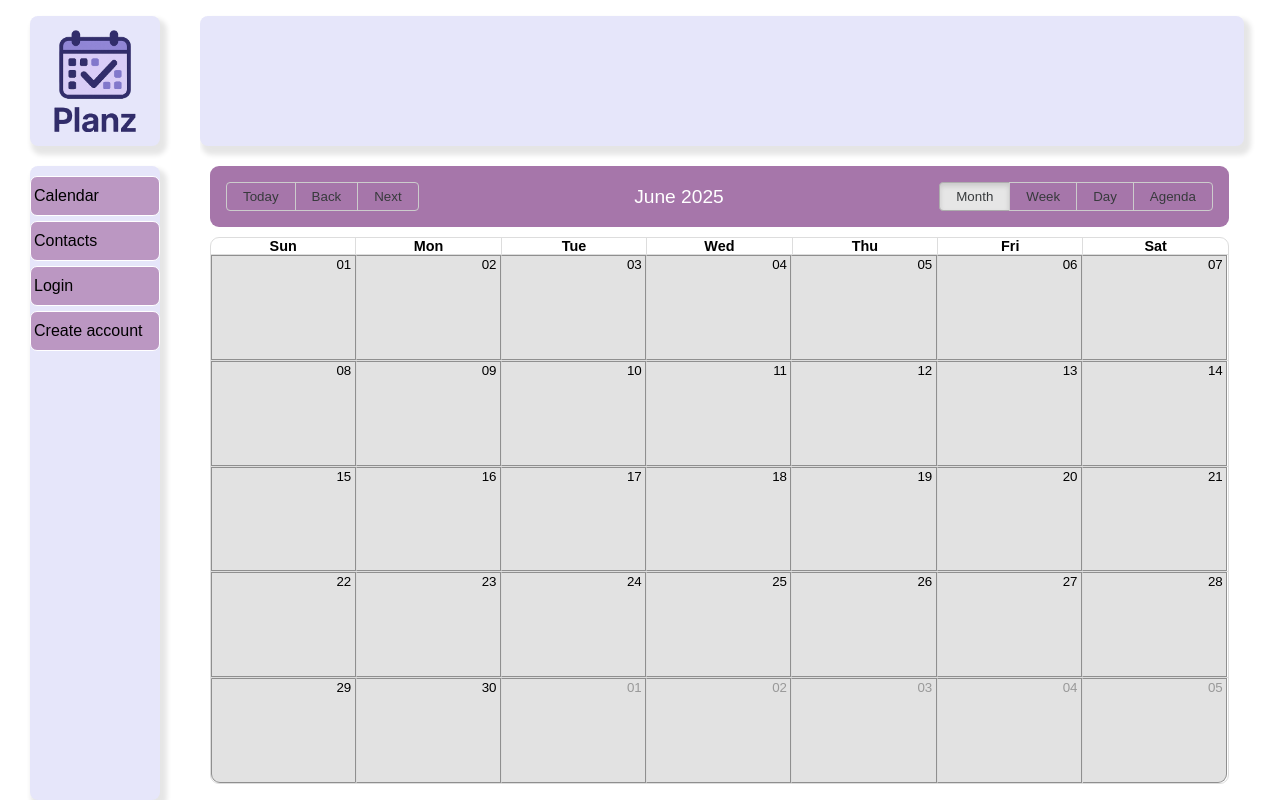
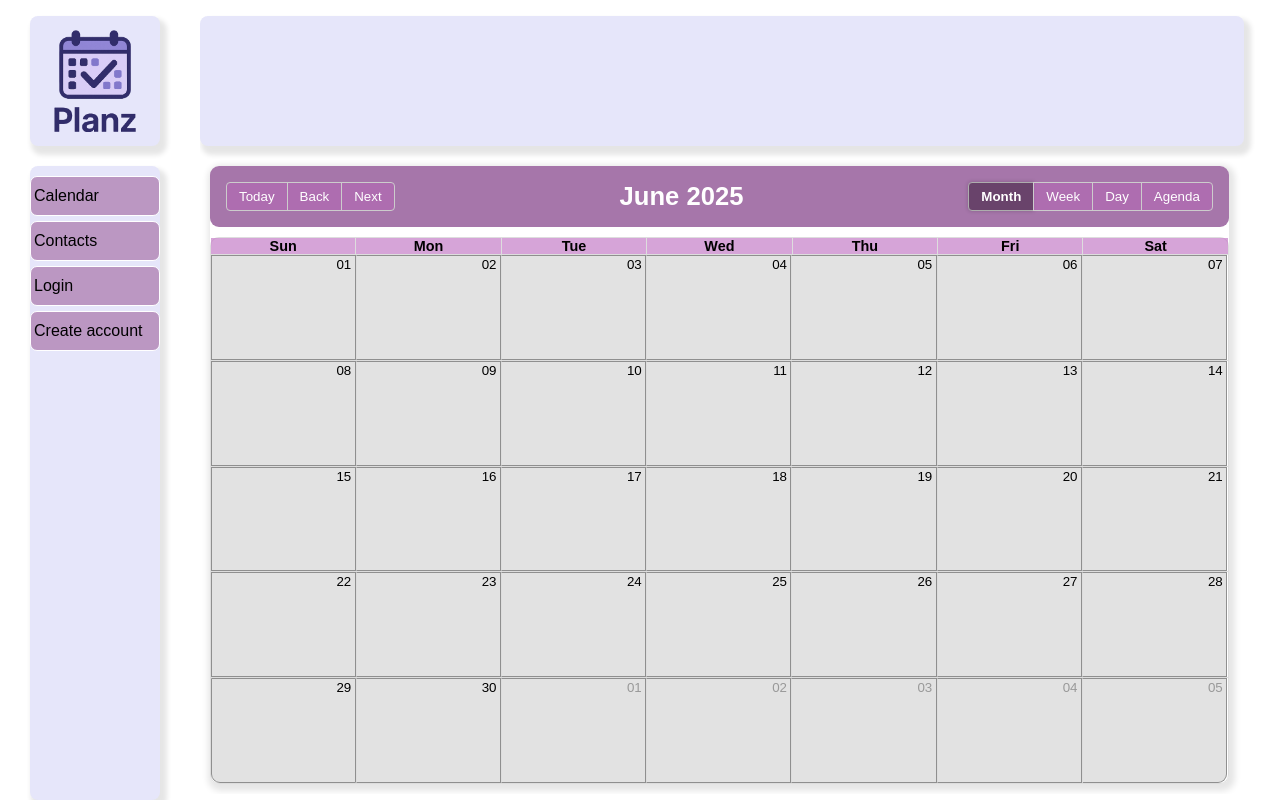
Before and after one commit to LaneLR/calendar-app, a Next.js app: page / in a window 1280 px wide. Built offline with nearby package versions, Linux system fonts and the light colour scheme; no server answers.

Commit message:
style changes

```diff
--- a/src/components/Calendar.jsx
+++ b/src/components/Calendar.jsx
@@ -22,6 +22,7 @@ const CalendarSizing = styled.div`
   width: 100%;
   max-width: 1200px;
   height: 100%;
+
 `;
 
 const localizer = momentLocalizer(moment);
@@ -116,7 +117,8 @@ export default function UserCalendar() {
             onSelectSlot={handleSelectSlot}
             onSelectEvent={handleDeleteEvent}
             onNavigate={(date) => setDate(date)}
-            style={{ minHeight: "494px", minWidth: "452px" }}
+            style={{ minHeight: "494px", minWidth: "452px",   boxShadow: '2px 3px 6px 4px rgba(0, 0, 0, 0.1)'
+}}
           />
           {showModal && <EventFormModal start={modalStart} end={modalEnd} />}
         </CalendarSizing>
--- a/src/styles/custom-calendar.scss
+++ b/src/styles/custom-calendar.scss
@@ -49,3 +49,50 @@ $rbc-header-color: #ffffff;     // white text in header
     background-color: rgba($color: #9e9e9e, $alpha: 0.3);
     border: 1px solid rgb(143, 143, 143)
 }
+
+.rbc-calendar {
+     border-radius: 9px;
+}
+
+.rbc-header {
+    background-color: rgba(196, 124, 199, 0.692);
+}
+
+.rbc-toolbar button {
+  background-color: #ad81be;
+}
+
+.rbc-toolbar button {
+  background-color: #804e4e;
+  color: #333;
+  border: 1px solid #ccc;
+  padding: 6px 12px;
+  transition: background-color 0.2s ease;
+}
+
+.rbc-toolbar button.rbc-active {
+  background-color: rgba(79, 45, 80, 0.692);
+  color: #fff;
+  font-weight: 600;
+  box-shadow: 0 0 4px rgba(0, 0, 0, 0.2);
+}
+
+.rbc-toolbar button.rbc-active:hover {
+  background-color: rgba(79, 45, 80, 0.692);
+  color: #fff;
+}
+
+.rbc-toolbar button {
+  background-color: rgba(178, 106, 180, 0.692);
+  color: #fff;
+}
+
+.rbc-toolbar button:hover {
+  background-color: rgba(79, 45, 80, 0.692);
+  color: #fff;
+}
+
+.rbc-toolbar-label {
+    font-size: 1.6rem;
+    font-weight: 700;
+}
```
